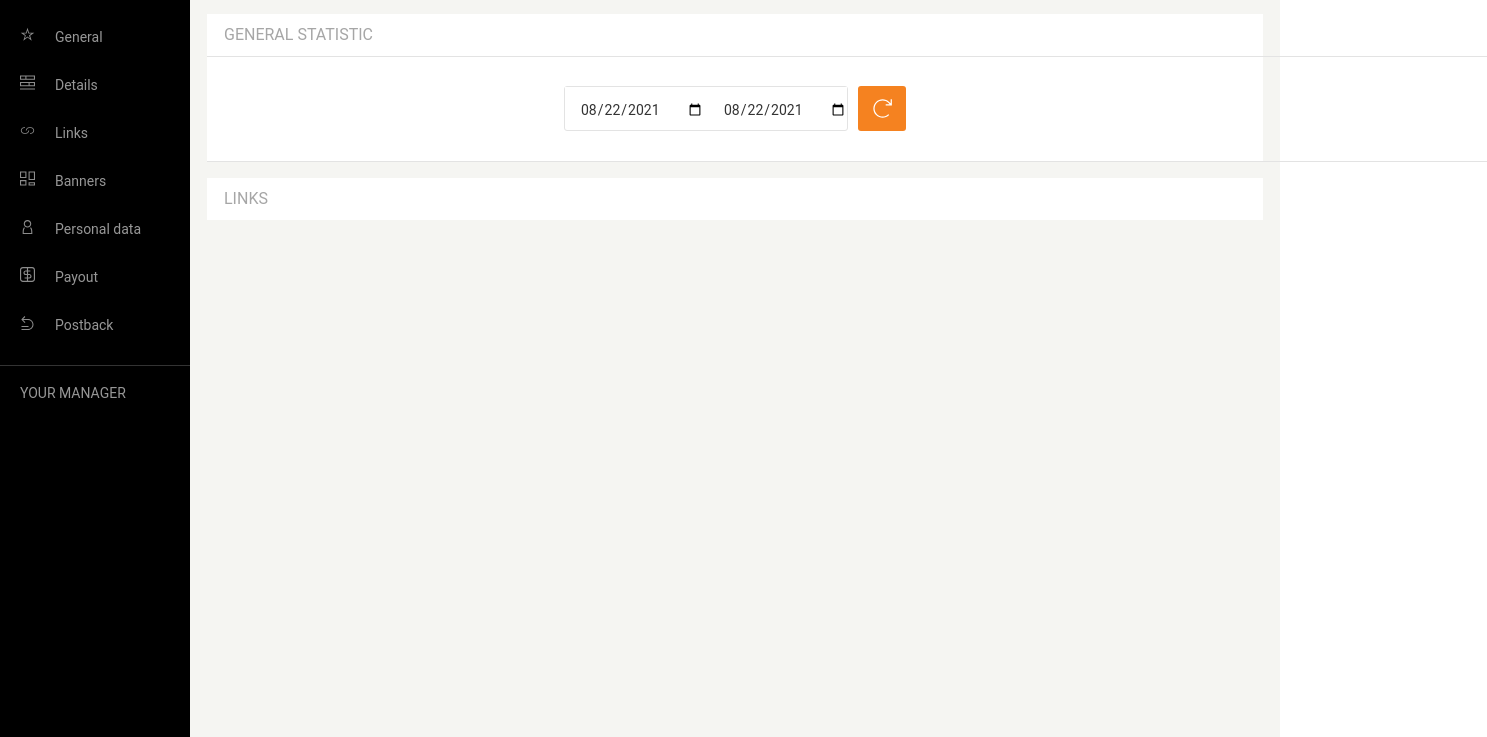
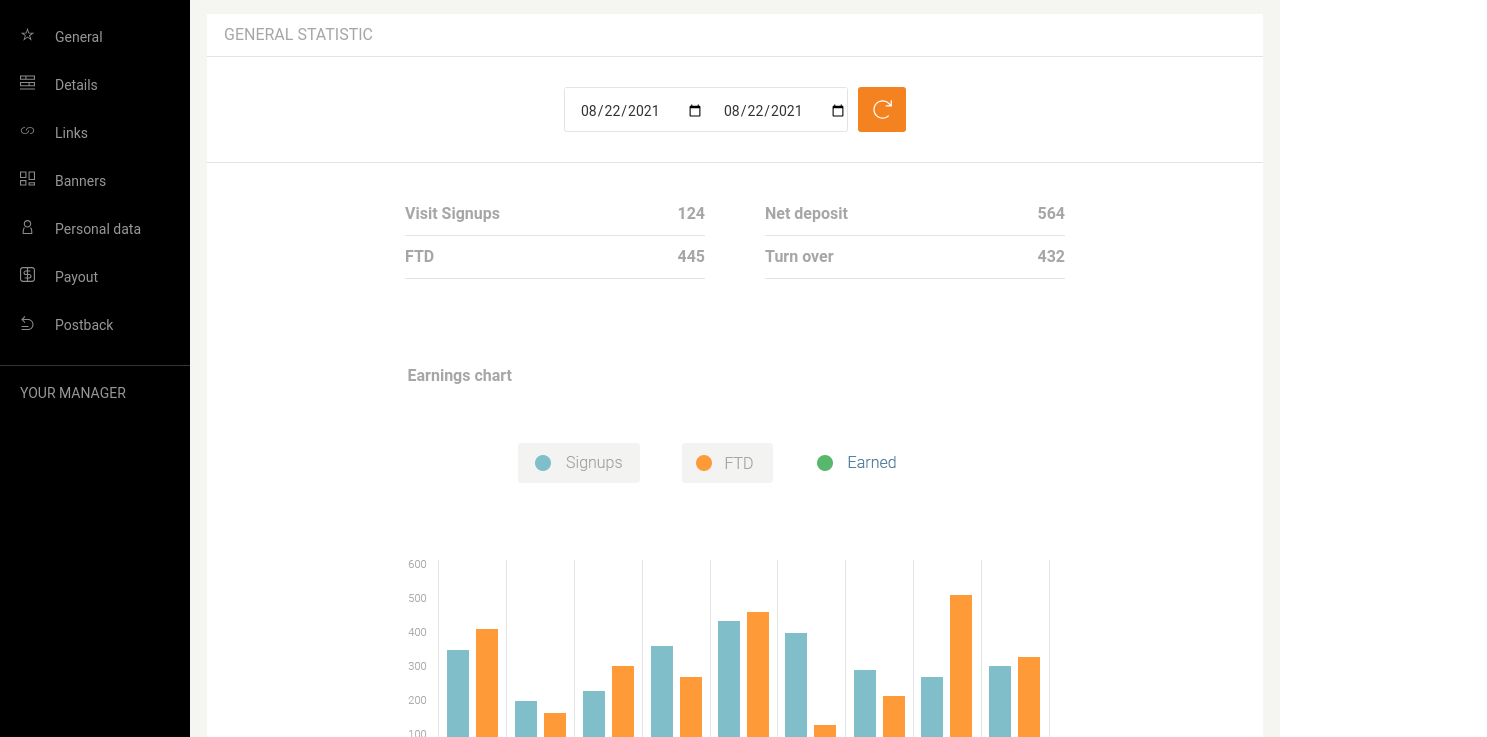
Before and after one commit to AdamBecker85/Banners-links-admin-panel, a website: page index.html in a window 1280 px wide. Shown: the part 63-800 px from the top of the page, 1487 px wide, since content can reach past the window. Drawn offline with Linux system fonts and the light colour scheme.

Commit message:
Add statistics part

```diff
--- a/index.html
+++ b/index.html
@@ -47,8 +47,8 @@
             <div class="content">
 
                     <div class="maincontent">
+
                         <div class="header"><p>General statistic</p></div>
-                        <span class="break"></span>
                         <div class="date">
                             <form class="form">
                                 <div class="formframe">
@@ -59,8 +59,27 @@
                                 <a href="#"><img src="images/refresh.svg" class="btn-small" alt=""></a>
                             </form>
                         </div>
-                        <span class="break"></span>
-                        <div></div>
+
+                        <div class="headers">
+                            <div class="roow upspace">
+                                <p>Visit Signups</p><p class="right">124</p>
+                                <span class="roowbreak"></span>
+                                <p>Net deposit</p><p class="right">564</p>
+                            </div>
+                            <div class="roow">
+                                <p class="uppercase">Ftd</p><p class="right">445</p>
+                                <span class="roowbreak"></span>
+                                <p>Turn over</p><p class="right">432</p>
+                            </div>
+                        </div>
+
+                        <div class="earnings">
+                            <div>
+                                <p>Earnings chart</p>
+                                <img src="images/graph.png" alt="graph">
+                            </div>
+                        </div>
+
                     </div>
 
                     <div class="maincontent">
--- a/sass/style.scss
+++ b/sass/style.scss
@@ -30,16 +30,16 @@ body {
             margin: 17px 17px;
             background-color: white;
 
-            .break{
-                background-color: #E3E3E3;
-                position: absolute;
-                height: 1px;
-                width: 100%;
+            .header{
+                p{
+                    border-bottom: 1px solid #E3E3E3;
+                }
+            }
 
-            }
             .date{
                 display: flex;
                 justify-content: center;
+                border-bottom: 1px solid #E3E3E3;
 
                 .form{
                     margin: 30px 0;
@@ -97,8 +97,6 @@ body {
             }
 
             .header{
-                // border-bottom-color: #F5F5F2;
-                // border-bottom-style: solid;
 
                 p {
                     font-size: 16px;
@@ -113,6 +111,63 @@ body {
                 }
 
             }
+
+            .headers{
+                font-size: 16px;
+                font-family: "Roboto";
+                color: rgb(166, 166, 166);
+                font-weight: bold;
+                line-height: 2.625;
+                text-align: left;
+
+                .upspace{
+                    padding-top: 30px;;
+                }
+
+                .roow{
+                    display: flex;
+                    justify-content: center;
+
+                    .uppercase{
+                        text-transform: uppercase;
+                    }
+
+                    p {
+                        display: inline;
+                        width: 150px;
+                        border-bottom: 1px solid #E3E3E3;
+                        margin: 0;
+                    }
+
+                    .right{
+                        text-align: right;
+                    }
+
+                    .roowbreak{
+                        padding: 0 30px;
+                    }
+                }
+
+            }
+
+            .earnings{
+
+                display: flex;
+                justify-content: center;
+                padding: 60px;
+
+                p{
+                    font-size: 16px;
+                    font-family: "Roboto";
+                    color: rgb(166, 166, 166);
+                    font-weight: bold;
+                    line-height: 2.625;
+                    text-align: left;
+                    position: relative;
+                    padding-bottom: 30px;
+
+                }
+            }
         }
     }
 
```
Also changed, not shown: css/style.css, 1 other file.
